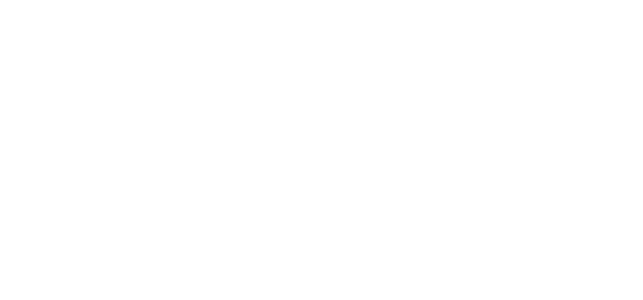
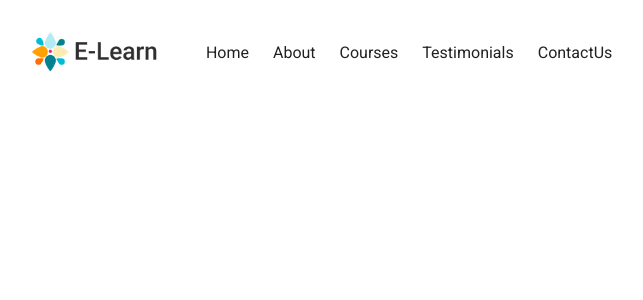
Before and after one commit to henishpatel9045/sigmaSite, a React (Vite) app: page / in a window 1280 px wide. Shown: the top 300 px of the page, without its empty margins (13-656 px from the left). Built offline with nearby package versions, Linux system fonts and the light colour scheme.

Commit message:
navbar created.

```diff
--- a/src/App.jsx
+++ b/src/App.jsx
@@ -1,5 +1,11 @@
+import Navbar from "./app/components/navbar/Navbar";
+
 function App() {
-  return <div className="App"></div>;
+  return (
+    <>
+      <Navbar />
+    </>
+  );
 }
 
 export default App;
--- /dev/null
+++ b/src/app/components/navbar/Navbar.jsx
@@ -0,0 +1,54 @@
+import { Box, Grid } from "@mui/material";
+import React, { useEffect, useState } from "react";
+import "./navbar.css";
+import NavLink from "../../utils/NavLink";
+import LOGO from "../../assets/logo-light.png";
+import BG from "../../assets/form-bg.png";
+import { borderBottom } from "@mui/system";
+
+function Navbar() {
+  const [top, setTop] = useState(0);
+
+  useEffect(() => {
+    window.addEventListener("scroll", (e) => {
+      setTop(window.scrollY);
+    });
+  });
+
+  console.log(top);
+
+  return (
+    <Box
+      className="navbar"
+      sx={{
+        display: "flex",
+        alignItems: "center",
+        justifyContent: "center",
+        padding: top < 50 ? "2rem 2.8rem" : "1rem 1rem",
+        boxShadow: top > 50 ? "0 0px 2rem #00bbd49c" : "none",
+      }}
+    >
+      <img src={LOGO} alt="LOGO" className="logo" />
+      <Grid container spacing={3} sx={{ display: { xs: "none", md: "flex" } }}>
+        <Grid item>
+          <NavLink href="#header">Home</NavLink>
+        </Grid>
+        <Grid item>
+          <NavLink href="#">About</NavLink>
+        </Grid>
+        <Grid item>
+          <NavLink href="#">Courses</NavLink>
+        </Grid>
+        <Grid item>
+          <NavLink href="#header">Testimonials</NavLink>
+        </Grid>
+        <Grid item>
+          <NavLink href="#header">ContactUs</NavLink>
+        </Grid>
+      </Grid>
+      {/* <img src={BG} className="header-bg" /> */}
+    </Box>
+  );
+}
+
+export default Navbar;
--- /dev/null
+++ b/src/app/components/navbar/navbar.css
@@ -0,0 +1,26 @@
+.navbar{
+    display: flex;
+    align-items: center;
+    position: fixed;
+    -webkit-column-gap: 3rem;
+    padding: 2rem 2.8rem;
+    overflow: hidden !important;
+    min-width: 100vw !important;
+    max-width: 100vw !important;
+    transition: var(--transition);
+    z-index: 10;
+}
+
+.logo{
+    height: 2.5rem;
+}
+
+.header-bg{
+    position: absolute;
+    top: -250px;
+    right: -140px;
+    opacity: .6;
+    z-index: -1;
+    max-width: 50vw;
+    transition: var(--transition);
+}
--- /dev/null
+++ b/src/app/utils/NavLink.jsx
@@ -0,0 +1,13 @@
+import { Link } from "@mui/material";
+import React from "react";
+import "./util.css";
+
+function NavLink({ href, children }) {
+  return (
+    <Link href={href} className="nav-link">
+      {children}
+    </Link>
+  );
+}
+
+export default NavLink;
--- /dev/null
+++ b/src/app/utils/util.css
@@ -0,0 +1,36 @@
+/* NAV LINK */
+
+.nav-link{
+    font-size: 1.2rem;
+    /* text-transform: uppercase; */
+    overflow: hidden !important;
+    position: relative;
+    color: black !important;
+    opacity: .87;
+    font-weight: 500;
+     transition: all .3s;
+}
+
+.nav-link::before{
+    content: "" ;
+    position: absolute;
+    bottom: 0;
+    /* border-radius: 5px; */
+    left: 0;
+    z-index: -1;
+    transform: translateX(-100%);
+    transition: all .3s;
+}
+
+.nav-link:hover{
+    color: #00838F !important;
+    transition: all .3s;
+}
+
+.nav-link:hover::before{
+    width: 70%;
+    height: .7rem;
+    background-color: #B2EBF2;
+    transform: translateX(0);
+    transition: all .3s;
+}
--- a/src/index.css
+++ b/src/index.css
@@ -1,13 +1,22 @@
-body {
+@import url('https://fonts.googleapis.com/css2?family=Roboto:ital,wght@0,300;0,400;0,500;0,700;1,300;1,400;1,500;1,700&display=swap');
+
+
+*{
   margin: 0;
-  font-family: -apple-system, BlinkMacSystemFont, 'Segoe UI', 'Roboto', 'Oxygen',
-    'Ubuntu', 'Cantarell', 'Fira Sans', 'Droid Sans', 'Helvetica Neue',
-    sans-serif;
-  -webkit-font-smoothing: antialiased;
-  -moz-osx-font-smoothing: grayscale;
+  padding: 0;
+  box-sizing: border-box;
+  font-family: "Roboto";
 }
 
-code {
-  font-family: source-code-pro, Menlo, Monaco, Consolas, 'Courier New',
-    monospace;
+body{
+  width: 100%;
+  height: 100%;
 }
+
+a{
+  text-decoration: none !important;
+}
+
+:root{
+  --transition: all .3s;
+}
```
Also changed, not shown: src/app/assets/form-bg.png (added), src/app/assets/logo-light.png (added).
